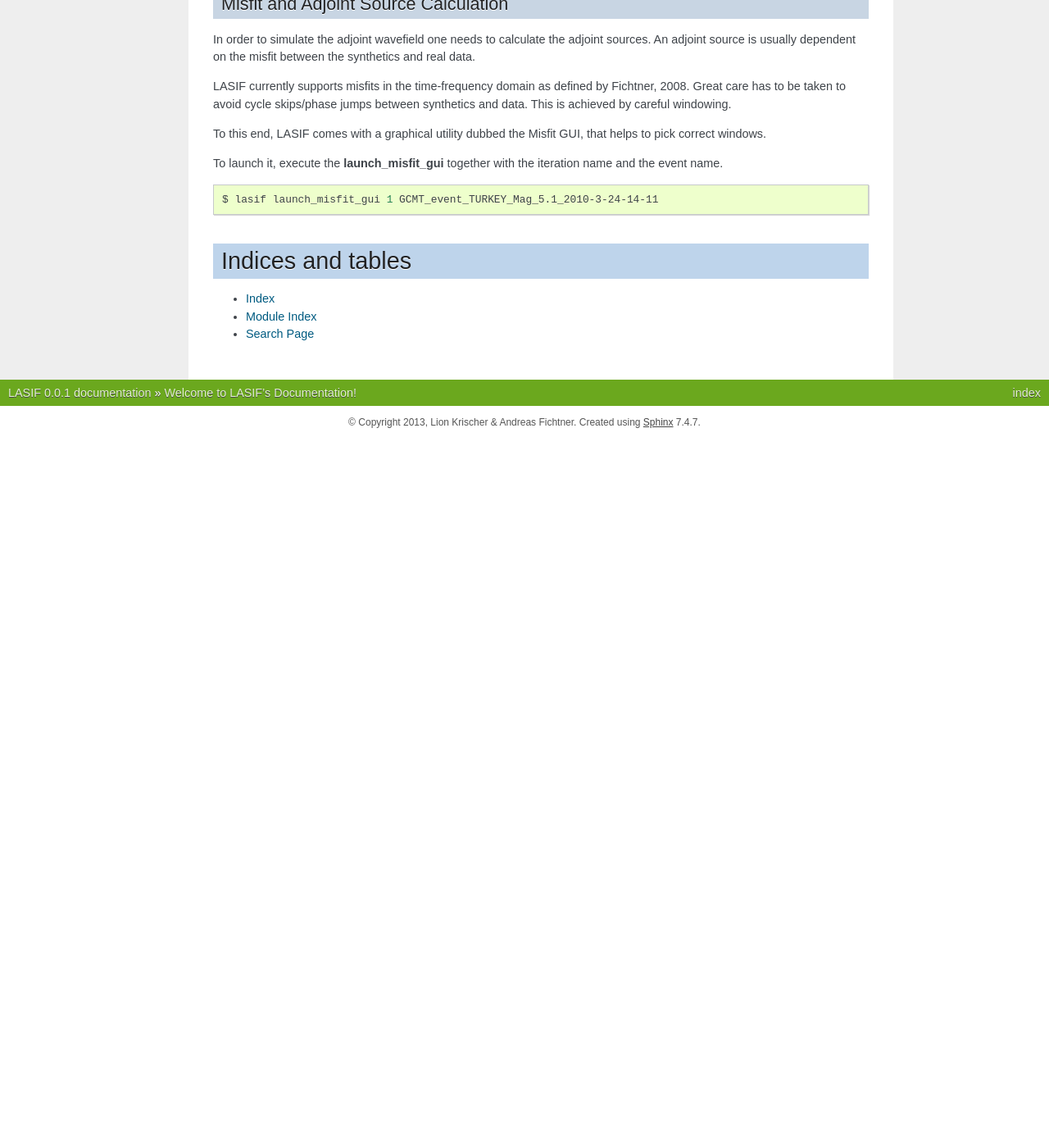
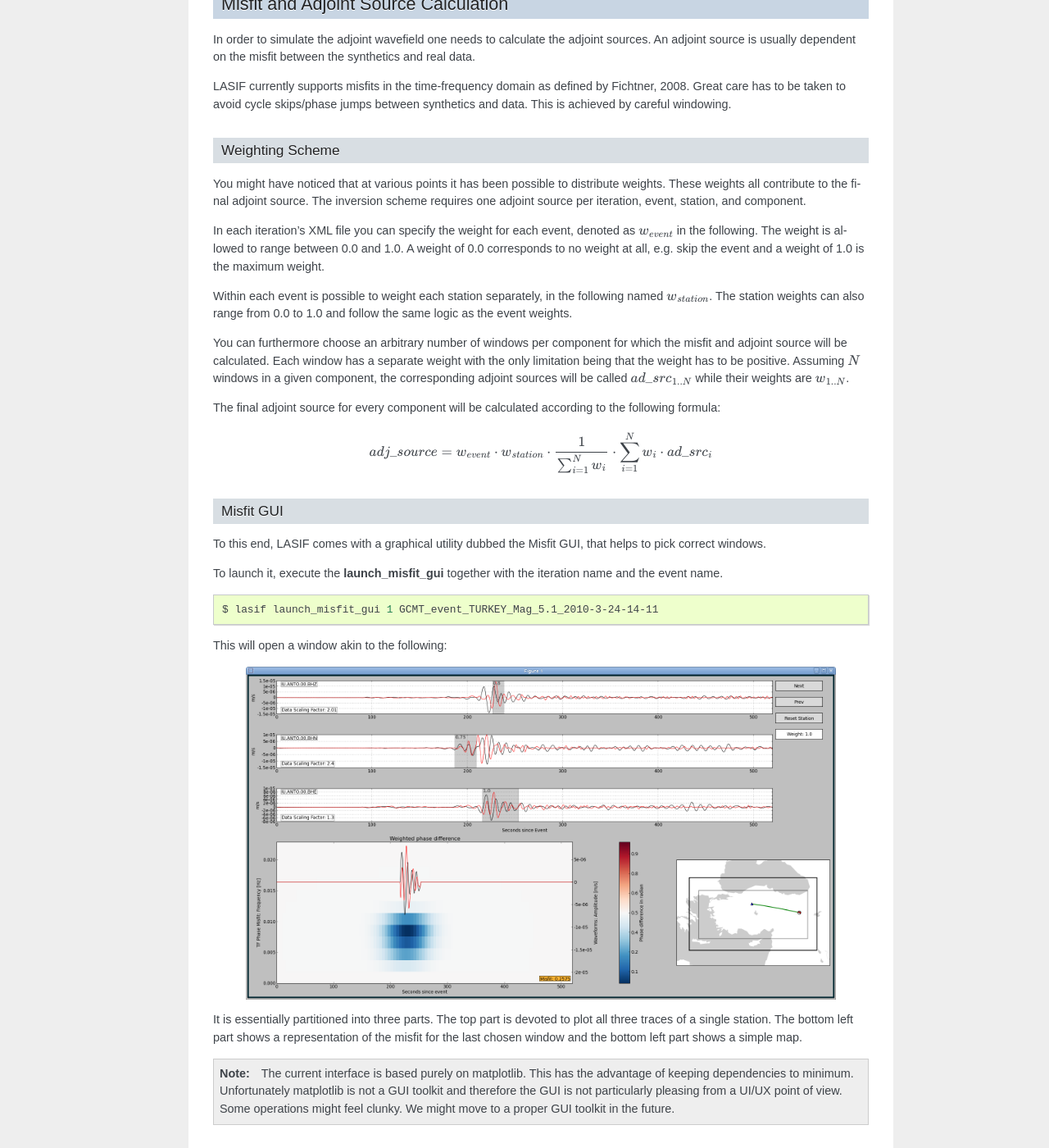
Before and after one commit to krischer/LASIF, a Sphinx documentation site: the page built from doc/index.rst, in a window 1280 px wide and 1400 px high, scrolled down 18319 px. Shown: the whole window at 82% size. Built offline with Sphinx 7.4.7, drawn with Linux system fonts in a browser that asks for light colours; formulas are drawn with MathJax 3; before the commit the page ends 18854 px from its top, so only the background shows below that; some of the changed text lies outside the part shown.

Commit message:
Added information about the weighing scheme.

```diff
--- a/doc/index.rst
+++ b/doc/index.rst
@@ -1251,6 +1251,40 @@ LASIF currently supports misfits in the time-frequency domain as defined by
 Fichtner, 2008. Great care has to be taken to avoid cycle skips/phase jumps
 between synthetics and data. This is achieved by careful windowing.
 
+Weighting Scheme
+^^^^^^^^^^^^^^^^
+
+You might have noticed that at various points it has been possible to
+distribute weights. These weights all contribute to the final adjoint source.
+The inversion scheme requires one adjoint source per iteration, event, station,
+and component.
+
+In each iteration's XML file you can specify the weight for each event, denoted
+as :math:`w_{event}` in the following. The weight is allowed to range between
+0.0 and 1.0. A weight of 0.0 corresponds to no weight at all, e.g. skip the
+event and a weight of 1.0 is the maximum weight.
+
+Within each event is possible to weight each station separately, in the
+following named :math:`w_{station}`. The station weights can also range from
+0.0 to 1.0 and follow the same logic as the event weights.
+
+You can furthermore choose an arbitrary number of windows per component for
+which the misfit and adjoint source will be calculated. Each window has a
+separate weight with the only limitation being that the weight has to be
+positive. Assuming :math:`N` windows in a given component, the corresponding
+adjoint sources will be called :math:`ad\_src_{1..N}` while their weights are
+:math:`w_{1..N}`.
+
+The final adjoint source for every component will be calculated according to
+the following formula:
+
+.. math::
+
+   adj\_source = w_{event} \cdot w_{station} \cdot \frac{1}{\sum_{i=1}^N w_i} \cdot \sum_{i=1}^N w_i \cdot ad\_src_i
+
+Misfit GUI
+^^^^^^^^^^
+
 To this end, LASIF comes with a graphical utility dubbed the Misfit GUI, that
 helps to pick correct windows.
 
@@ -1262,6 +1296,26 @@ name and the event name.
     $ lasif launch_misfit_gui 1 GCMT_event_TURKEY_Mag_5.1_2010-3-24-14-11
 
 
+This will open a window akin to the following:
+
+.. image:: images/misfit_gui.png
+    :width: 90%
+    :align: center
+
+It is essentially partitioned into three parts. The top part is devoted to plot
+all three traces of a single station. The bottom left part shows a
+representation of the misfit for the last chosen window and the bottom left
+part shows a simple map.
+
+.. note::
+
+    The current interface is based purely on matplotlib. This has the advantage
+    of keeping dependencies to minimum. Unfortunately matplotlib is not a GUI
+    toolkit and therefore the GUI is not particularly pleasing from a UI/UX
+    point of view. Some operations might feel clunky. We might move to a proper
+    GUI toolkit in the future.
+
+
 
 
 Indices and tables
```
